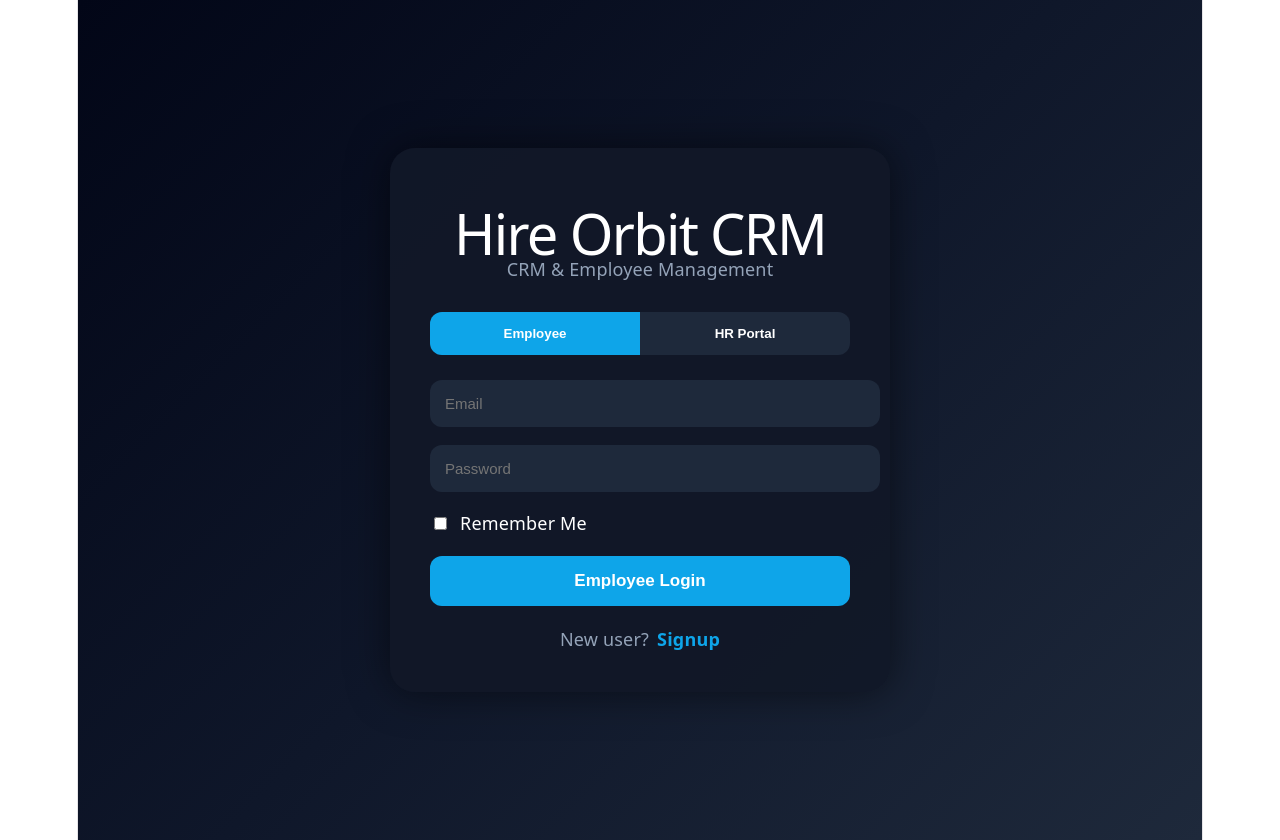
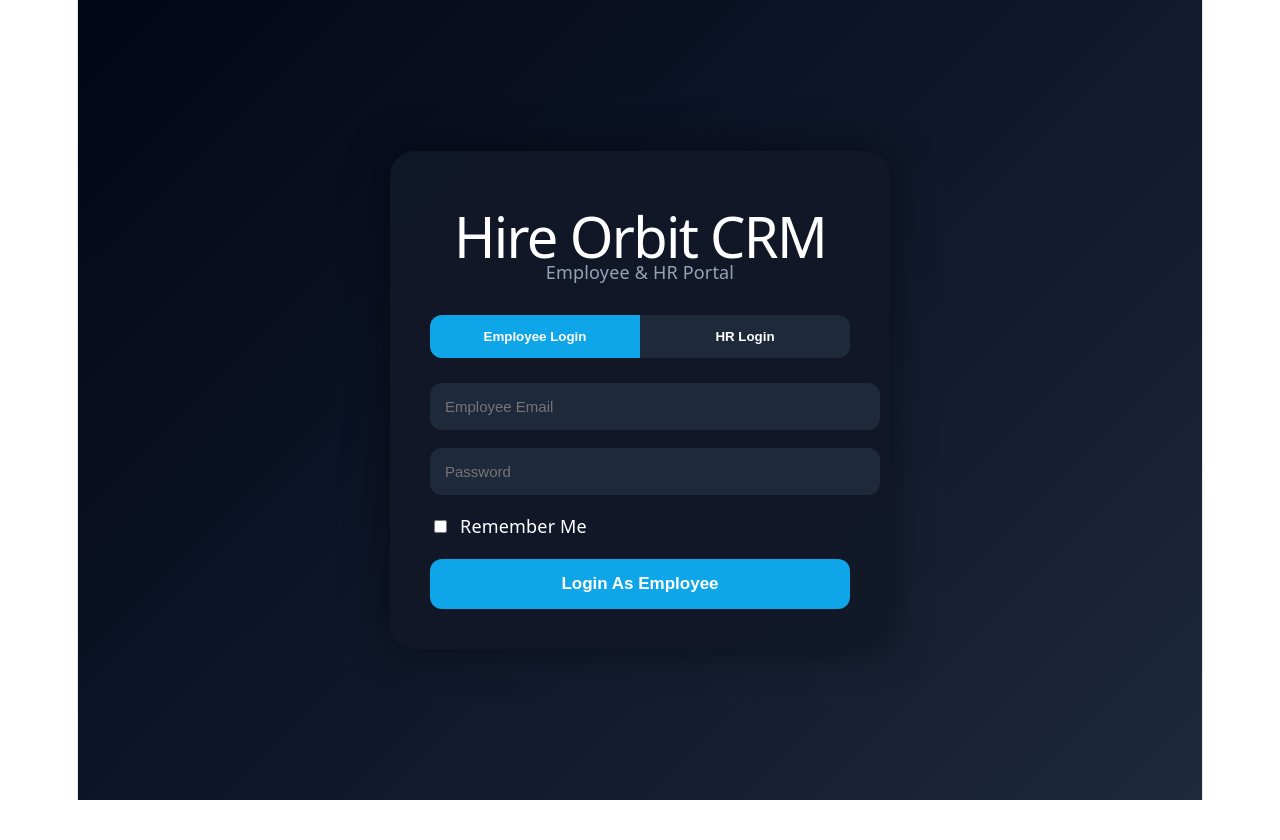
Before and after one commit to abhiram2113/crm, a React app in the folder frontend/: page / in a window 1280 px wide. After the commit the page ends 800 px from the top, so only its background shows below. Built offline with nearby package versions, Linux system fonts and the light colour scheme; the HTML template or start-up script is replaced by a standard one.

Commit message:
fix vercel routes

```diff
--- a/frontend/src/pages/Login.jsx
+++ b/frontend/src/pages/Login.jsx
@@ -1,4 +1,4 @@
-import { useState, useEffect } from "react";
+import { useState } from "react";
 
 import { useNavigate } from "react-router-dom";
 
@@ -11,12 +11,6 @@ function Login() {
   const [isHR, setIsHR] =
     useState(false);
 
-  const [isSignup, setIsSignup] =
-    useState(false);
-
-  const [name, setName] =
-    useState("");
-
   const [email, setEmail] =
     useState("");
 
@@ -25,44 +19,6 @@ function Login() {
 
   const [rememberMe, setRememberMe] =
     useState(false);
-
-
-
-
-
-
-
-
-  // LOAD SAVED LOGIN
-  useEffect(() => {
-
-    const savedEmail =
-      localStorage.getItem(
-        "savedEmail"
-      );
-
-    const savedPassword =
-      localStorage.getItem(
-        "savedPassword"
-      );
-
-
-
-    if (
-      savedEmail &&
-      savedPassword
-    ) {
-
-      setEmail(savedEmail);
-
-      setPassword(savedPassword);
-
-      setRememberMe(true);
-
-    }
-
-  }, []);
-
 
 
 
@@ -89,15 +45,6 @@ function Login() {
           password
         );
 
-      } else {
-
-        localStorage.removeItem(
-          "savedEmail"
-        );
-
-        localStorage.removeItem(
-          "savedPassword"
-        );
       }
 
 
@@ -107,41 +54,17 @@ function Login() {
 
 
 
-      // =========================
+      // ======================
       // HR LOGIN
-      // =========================
+      // ======================
 
       if (isHR) {
 
-        const savedHR =
-          JSON.parse(
-            localStorage.getItem(
-              "hrAccount"
-            )
-          );
-
-
-
-        if (!savedHR) {
-
-          alert(
-            "No HR Account Found"
-          );
-
-          return;
-        }
-
-
-
-
-
-
-
-
+        // STATIC HR LOGIN
         if (
-          savedHR.email === email
+          email === "hr@gmail.com"
           &&
-          savedHR.password === password
+          password === "123456"
         ) {
 
           localStorage.setItem(
@@ -154,6 +77,8 @@ function Login() {
           navigate(
             "/hr-dashboard"
           );
+
+
 
         } else {
 
@@ -172,9 +97,9 @@ function Login() {
 
 
 
-      // =========================
+      // ======================
       // EMPLOYEE LOGIN
-      // =========================
+      // ======================
 
       const response =
         await axios.post(
@@ -194,7 +119,8 @@ function Login() {
 
 
 
-      if (response.data.success) {
+      // SUCCESS
+      if (response.data.employee) {
 
         localStorage.setItem(
           "isLoggedIn",
@@ -213,12 +139,14 @@ function Login() {
 
 
 
-        navigate("/dashboard");
+        navigate(
+          "/dashboard"
+        );
 
       } else {
 
         alert(
-          response.data.message
+          "Invalid Employee Credentials"
         );
       }
 
@@ -226,94 +154,10 @@ function Login() {
 
     catch (error) {
 
-      alert(
-        error.response?.data?.message
-        ||
-        "Login Failed"
-      );
-    }
-  };
-
-
-
-
-
-
-
-
-
-  // SIGNUP
-  const signup = async () => {
-
-    try {
-
-      // HR SIGNUP
-      if (isHR) {
-
-        const hrData = {
-          name,
-          email,
-          password,
-        };
-
-
-
-        localStorage.setItem(
-          "hrAccount",
-          JSON.stringify(hrData)
-        );
-
-
+      console.log(error);
 
       alert(
-          "HR Account Created"
-        );
-
-
-
-        setIsSignup(false);
-
-        return;
-      }
-
-
-
-
-
-
-
-
-      // EMPLOYEE SIGNUP
-      const response =
-        await axios.post(
-
-          "https://crm-1q6v.onrender.com/api/employees/register",
-
-          {
-            name,
-            email,
-            password,
-          }
-        );
-
-
-
-      alert(
-        response.data.message
-      );
-
-
-
-      setIsSignup(false);
-
-    }
-
-    catch (error) {
-
-      alert(
-        error.response?.data?.message
-        ||
-        "Signup Failed"
+        "Login Failed"
       );
     }
   };
@@ -343,8 +187,6 @@ function Login() {
 
         background:
           "linear-gradient(135deg,#020617,#0f172a,#1e293b)",
-
-        padding: "20px",
       }}
     >
 
@@ -363,6 +205,8 @@ function Login() {
             "0px 0px 40px rgba(0,0,0,0.5)",
         }}
       >
+
+        {/* TITLE */}
 
         <h1
           style={{
@@ -392,7 +236,7 @@ function Login() {
             marginBottom: "30px",
           }}
         >
-          CRM & Employee Management
+          Employee & HR Portal
         </p>
 
 
@@ -442,7 +286,7 @@ function Login() {
               cursor: "pointer",
             }}
           >
-            Employee
+            Employee Login
           </button>
 
 
@@ -476,38 +320,10 @@ function Login() {
               cursor: "pointer",
             }}
           >
-            HR Portal
+            HR Login
           </button>
 
         </div>
-
-
-
-
-
-
-
-
-
-        {/* NAME */}
-        {isSignup && (
-
-          <input
-            type="text"
-
-            placeholder="Full Name"
-
-            value={name}
-
-            onChange={(e) =>
-              setName(
-                e.target.value
-              )
-            }
-
-            style={inputStyle}
-          />
-        )}
 
 
 
@@ -521,7 +337,11 @@ function Login() {
         <input
           type="email"
 
-          placeholder="Email"
+          placeholder={
+            isHR
+              ? "HR Email"
+              : "Employee Email"
+          }
 
           value={email}
 
@@ -568,8 +388,6 @@ function Login() {
 
 
         {/* REMEMBER */}
-        {!isSignup && (
-
         <div
           style={{
             display: "flex",
@@ -599,7 +417,6 @@ function Login() {
           Remember Me
 
         </div>
-        )}
 
 
 
@@ -609,13 +426,9 @@ function Login() {
 
 
 
-        {/* BUTTON */}
+        {/* LOGIN BUTTON */}
         <button
-          onClick={
-            isSignup
-              ? signup
-              : login
-          }
+          onClick={login}
 
           style={{
             width: "100%",
@@ -638,22 +451,12 @@ function Login() {
             fontSize: "17px",
 
             cursor: "pointer",
-
-            marginBottom: "20px",
           }}
         >
 
-          {isSignup
-            ? (
-              isHR
-                ? "Create HR Account"
-                : "Create Employee Account"
-            )
-            : (
-              isHR
-                ? "HR Login"
-                : "Employee Login"
-            )}
+          {isHR
+            ? "Login As HR"
+            : "Login As Employee"}
 
         </button>
 
@@ -665,44 +468,37 @@ function Login() {
 
 
 
-        {/* SWITCH */}
-        <p
+        {/* HR CREDENTIALS */}
+        {isHR && (
+
+          <div
             style={{
-            color: "#94a3b8",
+              marginTop: "20px",
 
-            textAlign: "center",
+              background: "#1e293b",
+
+              padding: "15px",
+
+              borderRadius: "12px",
+
+              color: "#cbd5e1",
+
+              fontSize: "14px",
             }}
           >
 
-          {isSignup
-            ? "Already have account?"
-            : "New user?"}
+            <p>
+              HR Email:
+              hr@gmail.com
+            </p>
 
-          <span
-            onClick={() =>
-              setIsSignup(
-                !isSignup
-              )
-            }
+            <p>
+              Password:
+              123456
+            </p>
 
-            style={{
-              color: "#0ea5e9",
-
-              cursor: "pointer",
-
-              marginLeft: "8px",
-
-              fontWeight: "bold",
-            }}
-          >
-
-            {isSignup
-              ? "Login"
-              : "Signup"}
-
-          </span>
-
-        </p>
+          </div>
+        )}
 
       </div>
 
```
Lines whose indentation alone changed are shown as unchanged.
